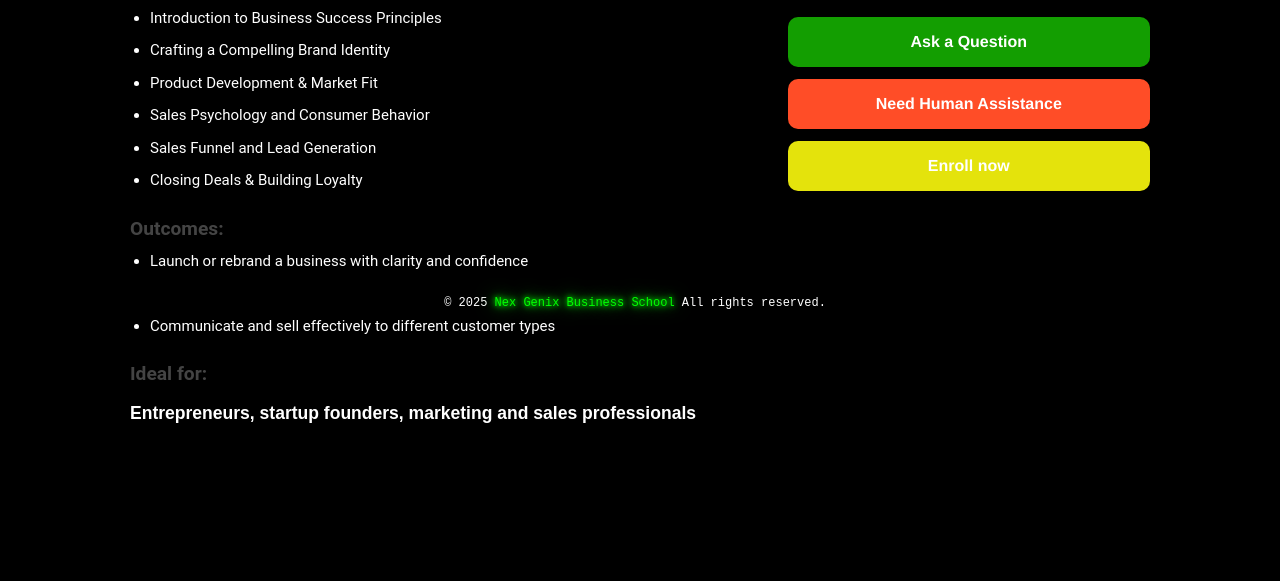
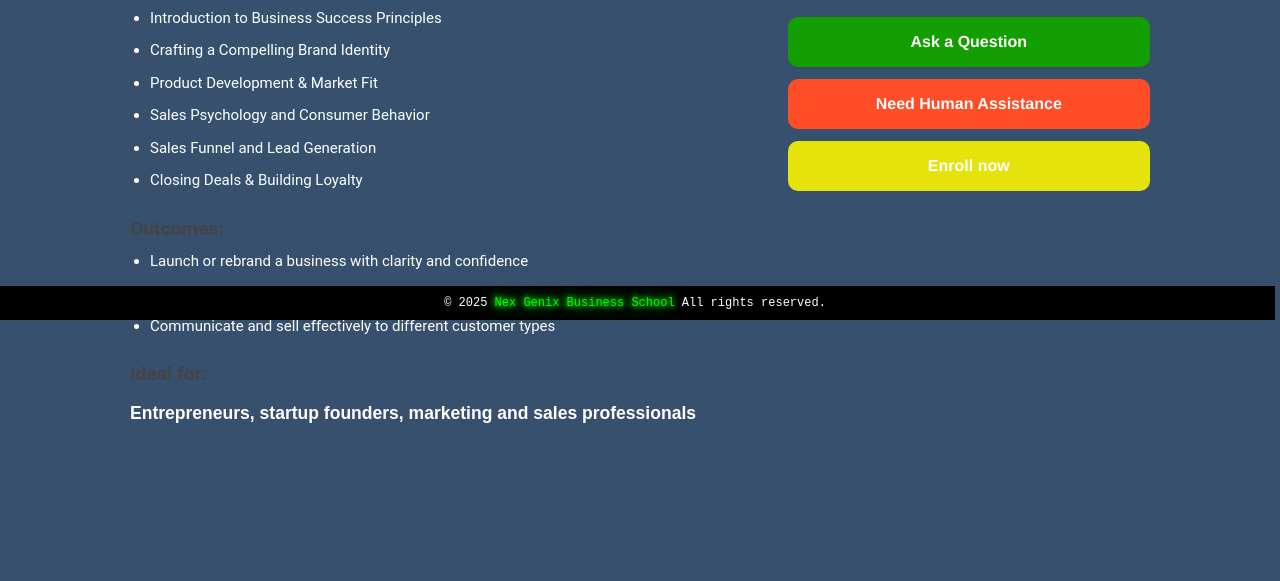
Before and after one commit to nexgenixbusinessschool/nexgenixbusinessschool.github.io, a plain HTML site: page business-excellence/NGBS-001.html in a window 1280 px wide. Shown: the part 480-1061 px from the top of the page. Drawn offline with Linux system fonts and the light colour scheme.

Commit message:
Update NGBS-001.html

```diff
--- a/business-excellence/NGBS-001.html
+++ b/business-excellence/NGBS-001.html
@@ -14,6 +14,7 @@
 
     body {
       text-align: justify;
+      background-color: #37506D;
     }
 
     .container {
```
